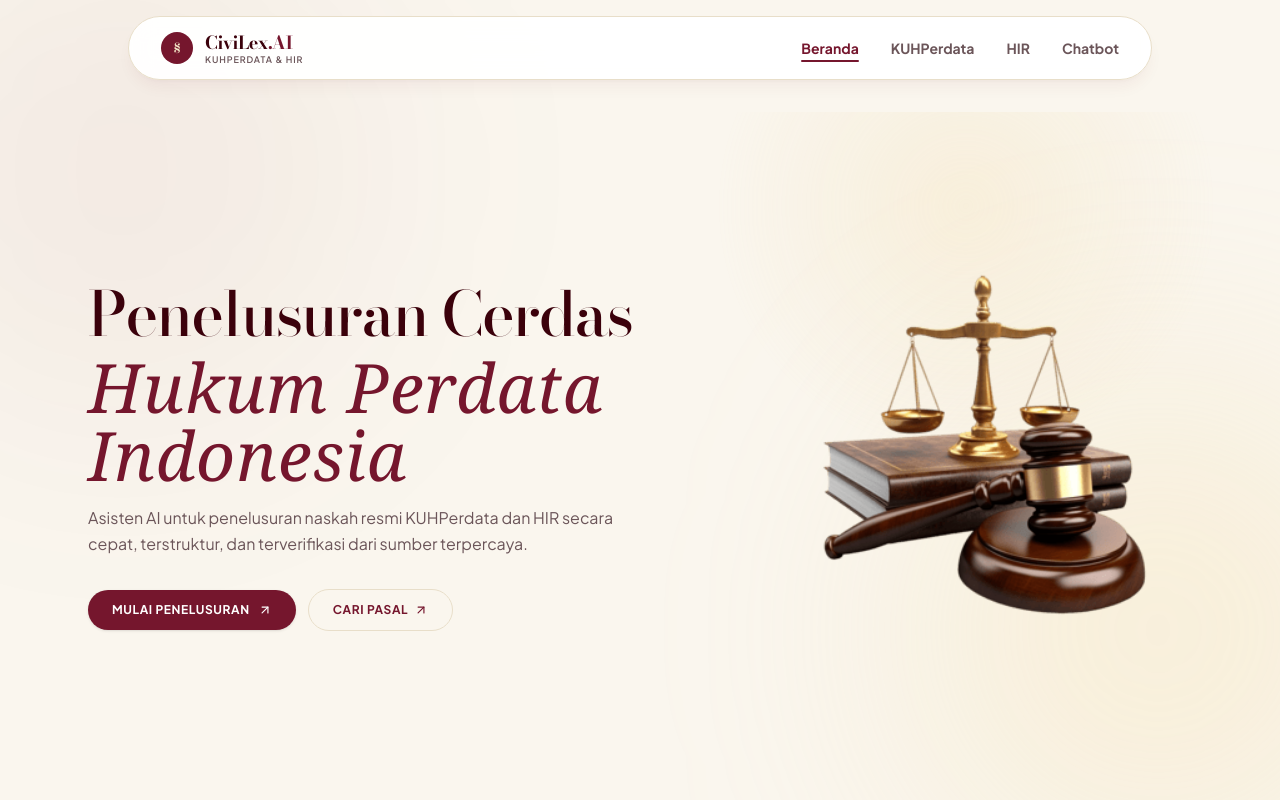
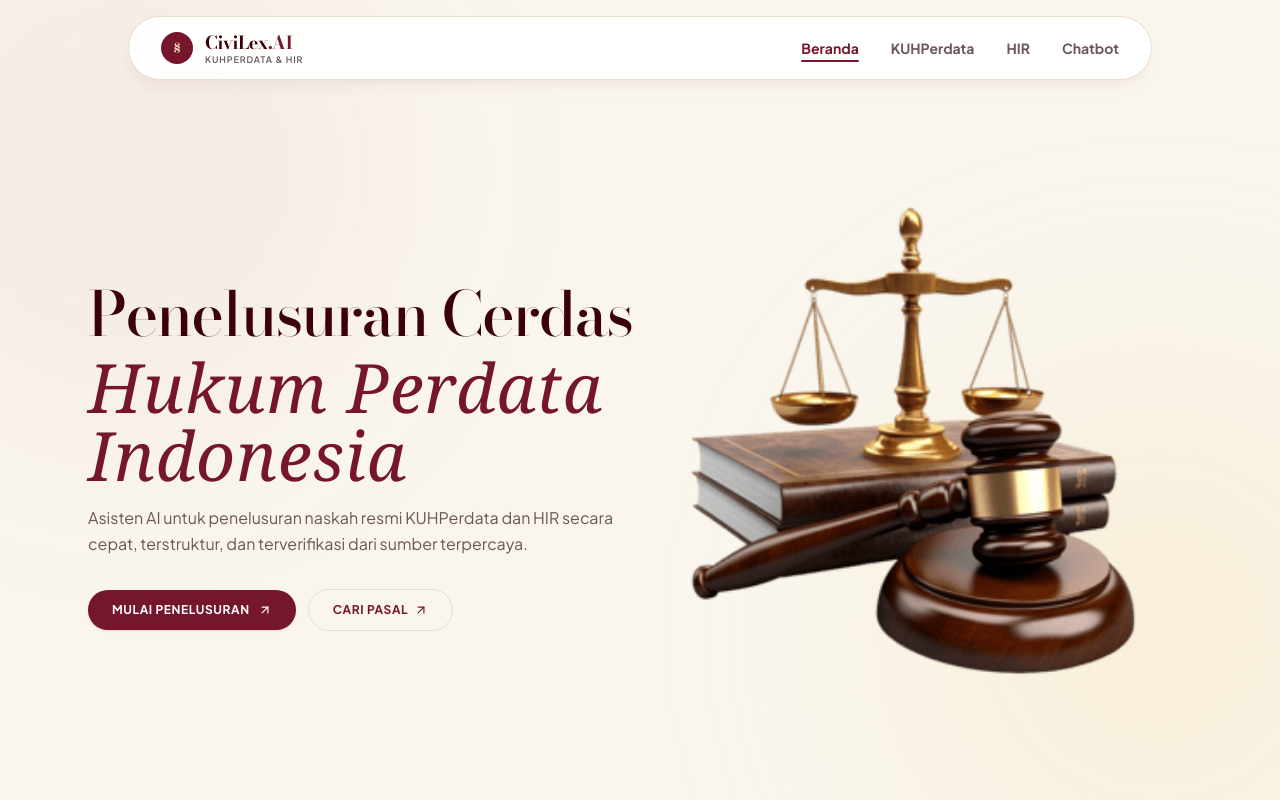
Before and after one commit to nisrinaatiqah/legal-rag-kuhperdata, a Next.js app in the folder perdata-app/: page / in a window 1280 px wide. Shown: the top 800 px of the page. Built offline with nearby package versions, Linux system fonts and the light colour scheme; a web font is replaced by a local one.

Commit message:
style(hero): enlarge emblem image and remove circular radial halo

```diff
--- a/perdata-app/app/page.tsx
+++ b/perdata-app/app/page.tsx
@@ -76,10 +76,10 @@ export default function HomePage() {
     <div className="flex flex-col gap-24 pb-20 font-body">
       {/* Editorial Hero Section with Faded Law Emblem Background */}
       <section className="relative overflow-hidden w-full min-h-[calc(100vh-7rem)] flex flex-col justify-center py-8 md:py-12">
-        {/* Law Emblem Hero Image */}
+        {/* Law Emblem Hero Image - Gede & Alami */}
         <div
           aria-hidden="true"
-          className="absolute right-4 sm:right-8 md:right-12 lg:right-16 top-1/2 -translate-y-1/2 w-[280px] sm:w-[340px] md:w-[400px] lg:w-[450px] max-w-[42vw] max-h-[70vh] aspect-square pointer-events-none select-none z-0 flex items-center justify-center"
+          className="absolute right-0 sm:right-4 md:right-8 lg:right-12 top-1/2 -translate-y-1/2 w-[340px] sm:w-[440px] md:w-[540px] lg:w-[620px] max-w-[50vw] max-h-[85vh] pointer-events-none select-none z-0 flex items-center justify-center"
         >
           <img
             src="/law-emblem.png"
@@ -87,15 +87,6 @@ export default function HomePage() {
             className="w-full h-full object-contain animate-float-slow"
           />
         </div>
-
-        {/* Subtle Ambient Radial Glow */}
-        <div
-          aria-hidden="true"
-          className="absolute top-1/2 right-16 -translate-y-1/2 w-[500px] h-[500px] rounded-full pointer-events-none select-none z-0 opacity-20 animate-pulse-subtle"
-          style={{
-            background: 'radial-gradient(circle, #F2D9A0 0%, transparent 70%)',
-          }}
-        />
 
         {/* Content Container */}
         <div className="max-w-6xl mx-auto px-6 relative z-10 w-full my-auto">
```
